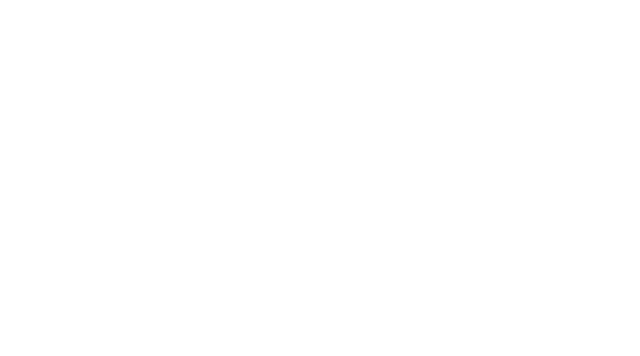
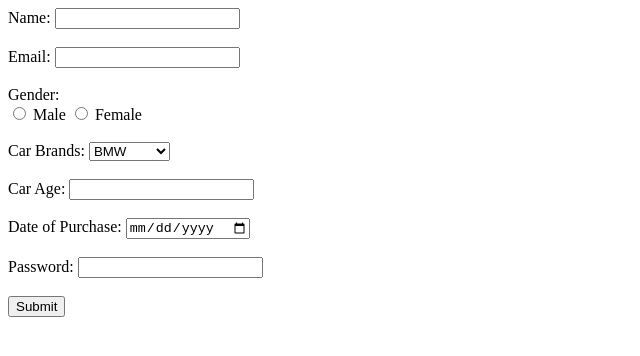
Before and after one commit to acciojob/car-insurance-form-sdeSameerSweety, a website: page main.html in a window 1280 px wide. Shown: the whole page, without its empty margins (0-640 px from the left). Drawn offline with Linux system fonts and the light colour scheme.

Commit message:
created a submission

```diff
--- a/main.html
+++ b/main.html
@@ -8,6 +8,37 @@
 
 <body>
 	<!-- the entire body must be written by student -->
+	<form method="post">
+  <label for="name">Name:</label>
+  <input type="text" id="name" name="name" required><br><br>
+
+  <label for="email">Email:</label>
+  <input type="email" id="email" name="email" required><br><br>
+
+  <label>Gender:</label><br>
+  <input type="radio" id="gender_m" name="gender" required>
+  <label for="gender_m">Male</label>
+  <input type="radio" id="gender_f" name="gender" required>
+  <label for="gender_f">Female</label><br><br>
+
+  <label for="cars">Car Brands:</label>
+  <select id="cars" name="cars">
+    <option value="BMW">BMW</option>
+    <option value="Audi">Audi</option>
+    <option value="Mercedes">Mercedes</option>
+  </select><br><br>
+
+  <label for="carage">Car Age:</label>
+  <input type="number" id="carage" name="carage" required><br><br>
+
+  <label for="dop">Date of Purchase:</label>
+  <input type="date" id="dop" name="dop" required><br><br>
+
+  <label for="password">Password:</label>
+  <input type="password" id="password" name="password" required><br><br>
+
+  <button type="submit">Submit</button>
+</form>
     <script type="text/javascript" src="./script.js">
 </script>
 
```
